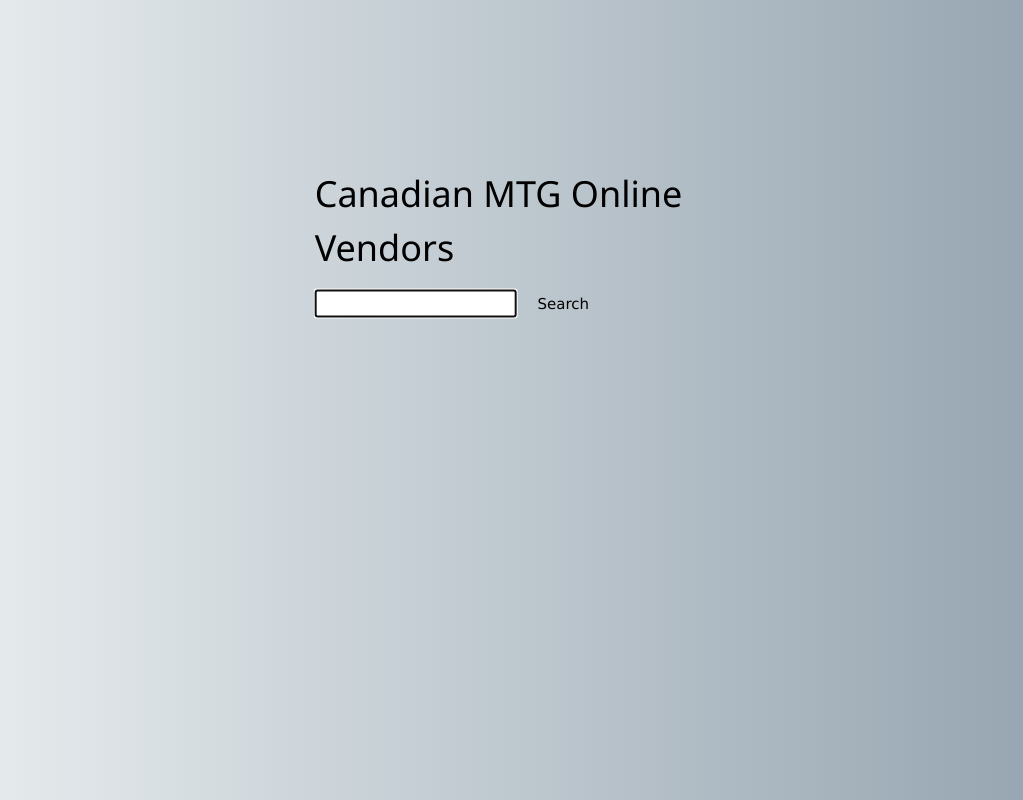
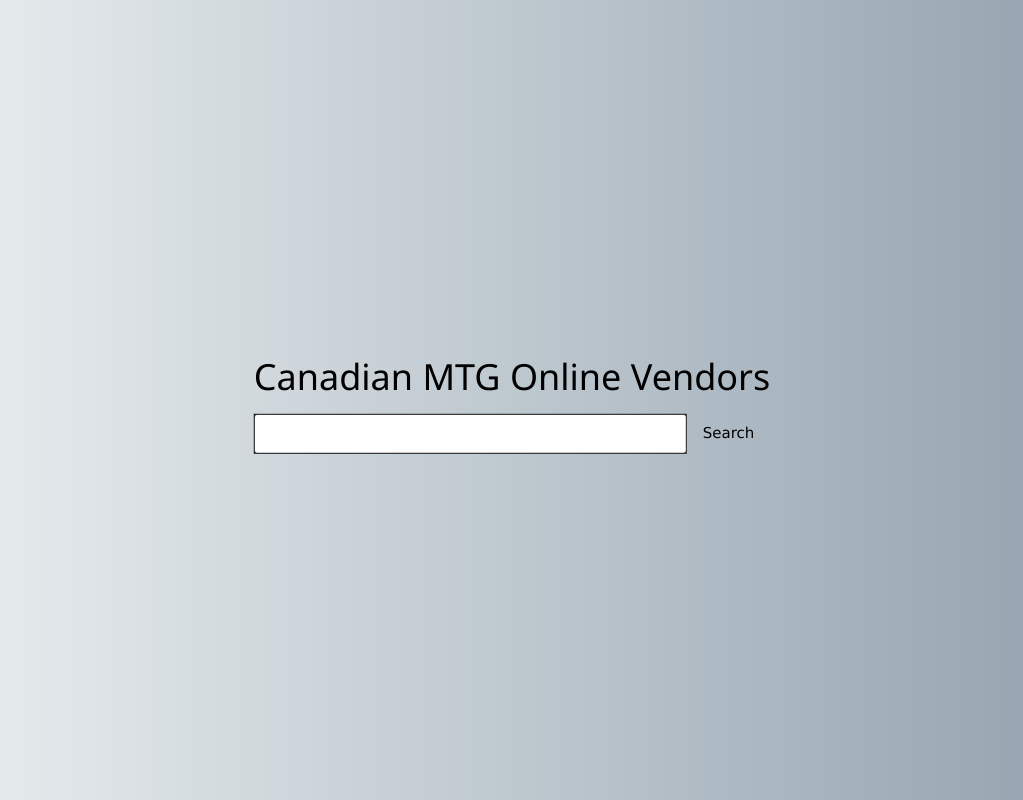
Before and after one commit to Magichastie/CndMtg, a website: page content/main.html in a window 1280 px wide. Shown: the whole page, without its empty margins (128-1151 px from the left). Drawn offline with nearby package versions, Linux system fonts and the light colour scheme.

Commit message:
fixed up widths

```diff
--- a/content/main.html
+++ b/content/main.html
@@ -9,10 +9,12 @@
 <link rel="stylesheet" href="http://www.w3schools.com/lib/w3.css">
 </head>
 <body>
-    <div class="search_div w3-container w3-display-middle w3-third" style="top:30%";>
-        <h1>Canadian MTG Online Vendors</h1>
-        <span style="overflow: hidden;"><input id="card_name" type="text" name="card_name" class=""/></span>
-        <button class="search_button w3-btn w3-center">Search</button>
+    <div id="search_wrapper" class="w3-container w3-display-middle" style="top:30">
+        <div class="search_div w3-container">
+            <h1 style="width:auto">Canadian MTG Online Vendors</h1>
+            <button class="search_button w3-btn">Search</button>
+            <span style="display: block; overflow: hidden;"><input id="card_name" type="text" name="card_name" class="w3-input" style="width: 100%"/></span>
+        </div>
     </div>
     <div class="spinner">
         <div class="dot1"></div>
--- a/content/script.js
+++ b/content/script.js
@@ -40,7 +40,7 @@
 }
 
 function onSearch() {
-    $('.search_div').removeClass('w3-display-middle');
+    $('#search_wrapper').removeClass('w3-display-middle');
     $('.products').css('visibility', 'hidden');
     $('.spinner').css('display', 'block');
     var name = $('#card_name').val();
--- a/content/style.css
+++ b/content/style.css
@@ -5,8 +5,13 @@
 background: linear-gradient(to left, #8e9eab , #eef2f3); /* W3C, IE 10+/ Edge, Firefox 16+, Chrome 26+, Opera 12+, Safari 7+ */
 }
 
+.search_div {
+    width: auto;
+    display: inline-block;
+}
 
 .search_button {
+    float: right;
 }
 
 .centered {
```
